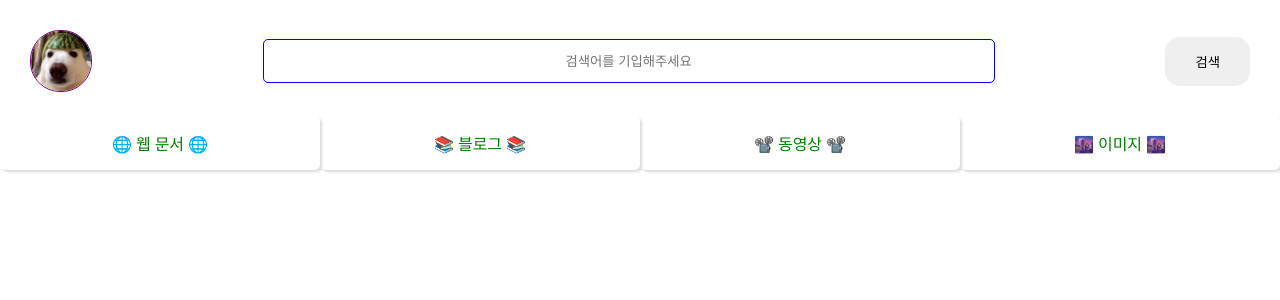
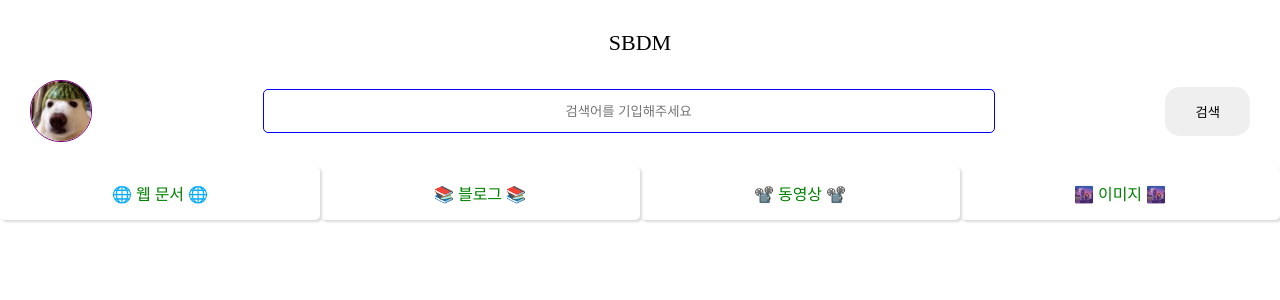
Before and after one commit to sstipdev/Search-Engine, a React (Vite) app: page / in a window 1280 px wide. Shown: the top 300 px of the page. Built offline with nearby package versions, Linux system fonts and the light colour scheme; no server answers.

Commit message:
프로젝트 사이트 이름 추가 및 일부 css 퍼블리싱 오류 해결

```diff
--- a/src/components/ChoiceType.jsx
+++ b/src/components/ChoiceType.jsx
@@ -5,7 +5,7 @@ import VideoResult from "./VideoResult";
 import ImageResult from "./ImageResult";
 import BlogResult from "./BlogResult";
 
-import { ChoiceTypeBox, LogoImg, Header, UserForm, UserInput, SubmitBtn, ChoiceBox, SearchType, MainResult } from "../styles/ChoiceTypeCSS";
+import { ChoiceTypeBox, MainName, LogoImg, Header, UserForm, UserInput, SubmitBtn, ChoiceBox, SearchType, MainResult } from "../styles/ChoiceTypeCSS";
 
 const ChoiceType = () => {
   const [choice, setChoice] = useState("");
@@ -46,6 +46,7 @@ const ChoiceType = () => {
 
   return (
     <ChoiceTypeBox>
+      <MainName>SBDM</MainName>
       <Header>
         <LogoImg src={Logo} />
         <UserForm onSubmit={(e) => searchResult(e)} id="submit-info">
--- a/src/styles/BlogResultCSS.jsx
+++ b/src/styles/BlogResultCSS.jsx
@@ -20,6 +20,7 @@ export const BlogTitle = styled.span`
   box-shadow: rgba(0, 0, 0, 0.24) 0px 3px 8px;
   margin-bottom: 30px;
   border-radius: 10px;
+  margin-top: 50px;
 `;
 
 export const BlogData = styled.li`
--- a/src/styles/ChoiceTypeCSS.jsx
+++ b/src/styles/ChoiceTypeCSS.jsx
@@ -2,6 +2,17 @@ import styled from "styled-components";
 
 export const ChoiceTypeBox = styled.div`
   width: 100%;
+`;
+
+export const MainName = styled.p`
+  position: fixed;
+  text-align: center;
+  width: 100%;
+  background-color: white;
+  font-size: 22px;
+  height: 100px;
+  margin: 0;
+  padding-top: 30px;
 `;
 
 export const LogoImg = styled.img`
@@ -20,7 +31,7 @@ export const Header = styled.div`
   box-sizing: border-box;
   margin-bottom: 50px;
   position: fixed;
-  top: 0;
+  top: 50px;
   background-color: white;
 `;
 
@@ -53,9 +64,8 @@ export const ChoiceBox = styled.ul`
   display: flex;
   justify-content: space-around;
   padding: 0;
-  margin-bottom: 40px;
   position: fixed;
-  top: 100px;
+  top: 150px;
   background-color: white;
 `;
 
--- a/src/styles/VideoResultCSS.jsx
+++ b/src/styles/VideoResultCSS.jsx
@@ -23,6 +23,7 @@ export const VideoTitle = styled.span`
   box-shadow: rgba(0, 0, 0, 0.24) 0px 3px 8px;
   margin-bottom: 30px;
   border-radius: 10px;
+  margin-top: 50px;
 `;
 
 export const VideoData = styled.div`
--- a/src/styles/WebResultCSS.jsx
+++ b/src/styles/WebResultCSS.jsx
@@ -12,6 +12,7 @@ export const WebHeader = styled.div`
   justify-content: center;
   align-items: center;
   width: 100%;
+  margin-top: 50px;
 `;
 
 export const WebTitle = styled.span`
@@ -29,6 +30,8 @@ export const WebData = styled.div`
 export const WebContents = styled.div`
   color: black;
   margin-bottom: 40px;
+  width: 100%;
+  max-width: 80%;
 `;
 
 export const WebShortCut = styled.div`
@@ -46,8 +49,10 @@ export const WebLinkSpan = styled.span`
   position: relative;
   bottom: 5px;
   font-size: 15px;
+  z-index: -1;
 `;
 
 export const WebDescTitle = styled.span`
   color: ##8f8f8f;
+  max-width: 70%;
 `;
```
